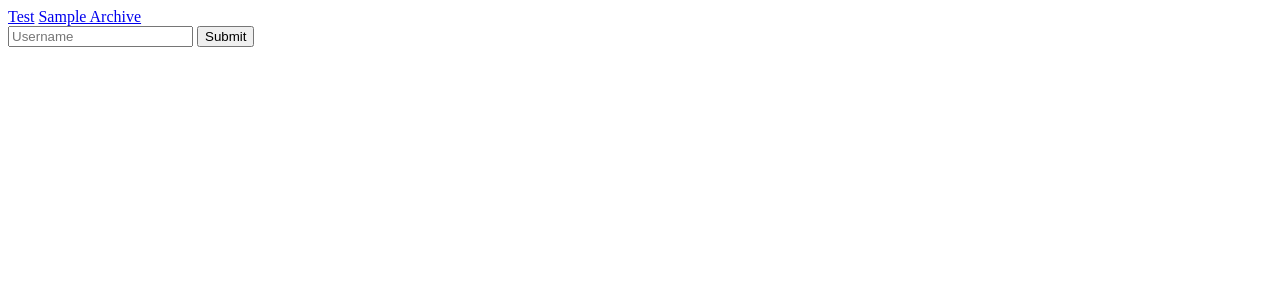
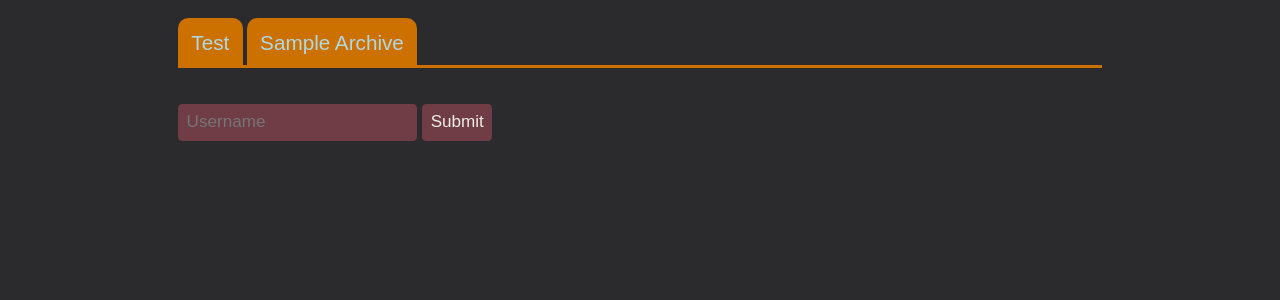
Before and after one commit to killercho/nowayforward_human, a PHP site: page /test/index.php in a window 1280 px wide. Shown: the top 300 px of the page. Run offline with PHP 8.4, Linux system fonts and the light colour scheme; data that the repository does not hold is empty.

Commit message:
feat(views): Implement initial UI design

```diff
--- a/views/header.php
+++ b/views/header.php
@@ -5,6 +5,7 @@
     <meta name="robots" content="index, follow">
     <meta name="theme-color" content="#2b2b2e">
     <meta name="viewport" content="width=device-width, initial-scale=1.0">
+    <link rel="stylesheet" href="/styles.css">
     <title><?php echo htmlspecialchars($title ?? "");?></title>
 </head>
 <body>
--- /dev/null
+++ b/views/styles.css
@@ -0,0 +1,138 @@
+:root {
+  --background-color: #2b2b2e;
+  --foreground-color: #edede7;
+
+  --highlight-border-color: #cecec9;
+  --orange: #cc7000;
+  --cherry: #703d46;
+}
+
+/* Global */
+* {
+  box-sizing: border-box;
+}
+body {
+  background: var(--background-color);
+  color: var(--foreground-color);
+
+  width: 100vw;
+  height: 100vh;
+
+  margin: 0;
+
+  font-family: sans-serif;
+  font-size: 18px;
+}
+
+a {
+  color: #add8e6;
+}
+
+strong {
+  color: #ff7233;
+}
+
+h1, h2, h3, h4, h5, h6 {
+  text-align: center;
+}
+
+input {
+  color: inherit;
+  background-color: var(--cherry);
+
+  padding: 0.5em;
+
+  font-size: 0.95em;
+
+  border: none;
+  border-radius: 0.25em;
+}
+
+input[type=text]:focus {
+  outline: 2px solid var(--highlight-border-color);
+}
+
+input[type=submit]:hover {
+  cursor: pointer;
+}
+
+/* Main containers */
+header, article {
+  max-width: 60rem;
+
+  margin: 0 auto;
+  padding: 1em;
+}
+
+nav {
+  display: flex;
+  flex-direction: row;
+  gap: 0.2em;
+
+  font-size: 1.15em;
+  border-bottom: 3px solid var(--orange);
+}
+
+nav > * {
+  display: block;
+
+  width: fit-content;
+
+  color: color(--foreground-color);
+  background-color: var(--orange);
+  text-decoration: none;
+
+  border: 3px solid var(--orange);
+  border-bottom: none;
+  border-radius: 0.5em 0.5em 0 0;
+
+  padding: 0.5em;
+  padding-bottom: calc(0.6em - 3px);
+}
+
+nav > *:hover {
+  border: 3px solid var(--highlight-border-color);
+  border-bottom: none;
+}
+
+article > * {
+  width: 100%;
+}
+
+/* Page elements */
+.card {
+  display: flex;
+  flex-direction: column;
+  gap: 0.5em;
+
+  /* color: #404040 */
+  background-image: url(/paper.jpg);
+  background-repeat: repeat;
+
+  height: 6.5em;
+  overflow: hidden;
+  mask-image: linear-gradient(
+    to top,
+    rgba(0, 0, 0, 0) 0.5em,
+    rgba(0, 0, 0, 1) 2em
+  );
+
+  padding: 0.75em;
+  margin-top: 1em;
+
+  border-radius: 0.25em 0.25em 0;
+
+  transition-duration: 300ms;
+  transition-property: height;
+}
+
+.card:hover {
+  cursor: pointer;
+  height: 12.5em;
+}
+
+.card > .quickinfo {
+  font-size: 0.9em;
+  padding-bottom: 0.5em;
+  border-bottom: 3px dotted #909090;
+}
```
Also changed, not shown: views/paper.jpg (added).
